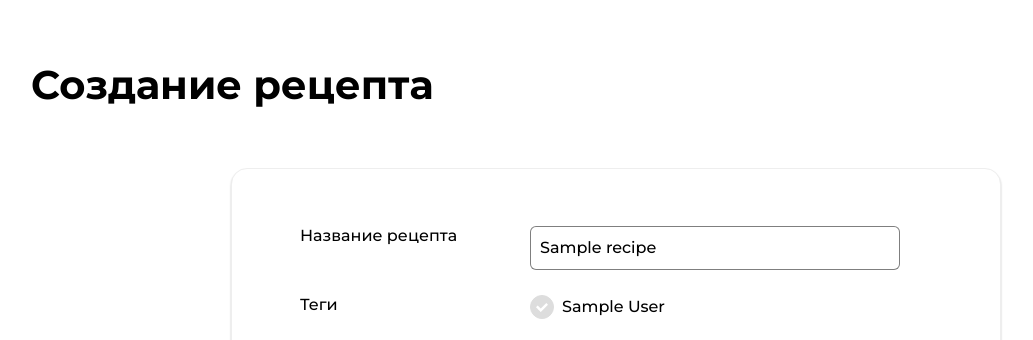
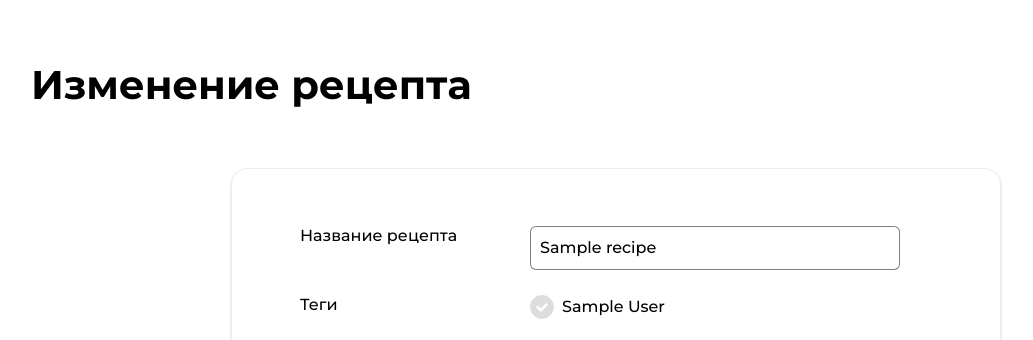
Before and after one commit to vedmac/foodgram-project, a Django app: a page that uses templates/recipes/formRecipe.html in a window 1280 px wide. Shown: the part 90-430 px from the top of the page, without its empty margins (24-1057 px from the left). Run offline with Django 3.2, Linux system fonts and the light colour scheme; a user stored in the database is signed in; tables that the repository leaves empty hold one stand-in row (values such as "Sample post").

Commit message:
fix title formRecipe

```diff
--- a/templates/recipes/formRecipe.html
+++ b/templates/recipes/formRecipe.html
@@ -3,14 +3,24 @@
 {% load static %}
 {% load user_filters %}
 
-{% block title %}Создание рецепта{% endblock %}
+{% block title %}
+  {% if recipe %}
+    Изменение рецепта
+  {% else %}
+    Создание рецепта
+  {% endif %}
+{% endblock %}
 {% block css %}
 <link rel="stylesheet" href="{% static 'pages/form.css' %}">
 {% endblock %}
 
 {% block content %}
 <div class="main__header">
+  {% if recipe %}
+  <h1 class="main__title">Изменение рецепта</h1>
+  {% else %}
   <h1 class="main__title">Создание рецепта</h1>
+  {% endif %}
 </div>
 <div class="form-container">
   <form class="form" method="post" enctype="multipart/form-data">
```
